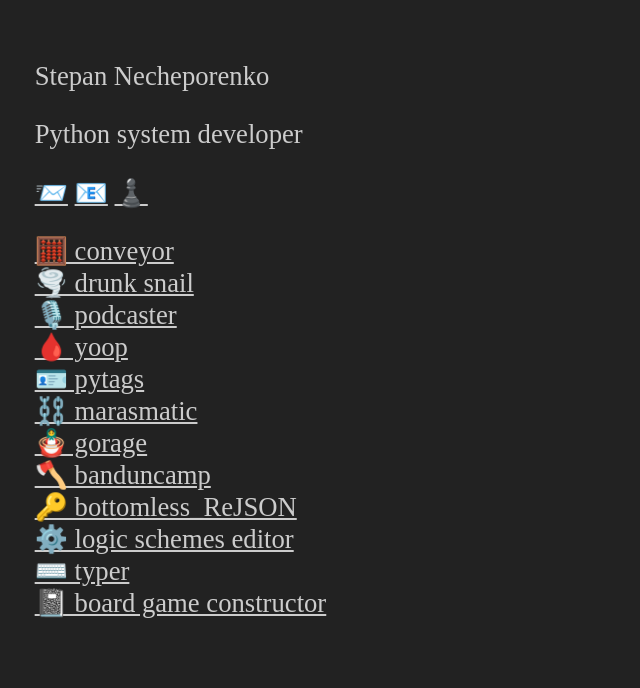
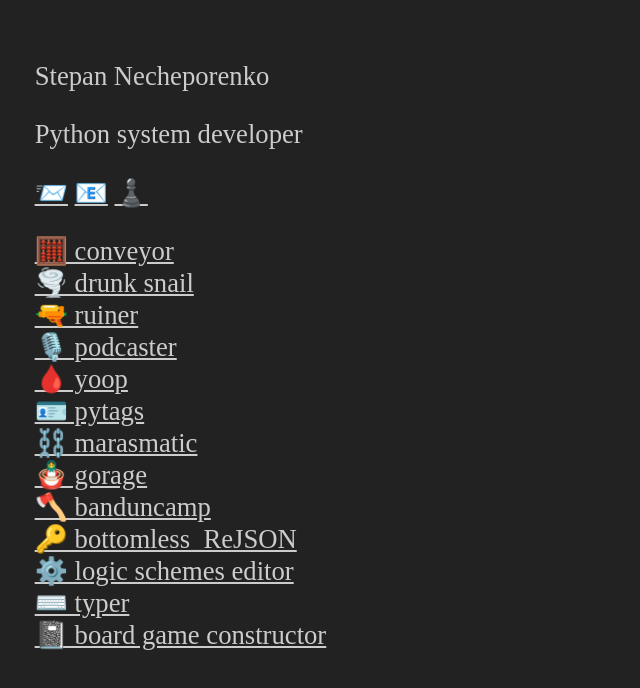
Before and after one commit to mentalblood0/card, a plain HTML site: page index.html in a window 1280 px wide. Shown: the whole page, without its empty margins (0-640 px from the left). Drawn offline with Linux system fonts and the light colour scheme.

Commit message:
Update index.html

```diff
--- a/index.html
+++ b/index.html
@@ -1 +1 @@
-<!DOCTYPEhtml><link rel="icon" href="data:,"><meta name="viewport" content="width=device-width,initial-scale=1.0"><style>body{background:#222;color:#ccc;font-size:20pt;padding:20pt}a{color:#ccc}a:hover{color:greenyellow}</style><title>mentalblood</title><p>Stepan Necheporenko<p>Python system developer<p><a href="https://t.me/mentalblood">📨</a> <a href="mailto:neceporenkostepan@gmail.com">📧</a> <a href="https://lichess.org/@/MentalBlood">♟️</a><p><a href="https://github.com/MentalBlood/conveyor">🧮 conveyor</a><br><a href="https://github.com/MentalBlood/drunk_snail">🌪️ drunk snail</a><br><a href="https://github.com/MentalBlood/podcaster">🎙️ podcaster</a><br><a href="https://github.com/MentalBlood/yoop">🩸 yoop</a><br><a href="https://github.com/MentalBlood/pytags">🪪 pytags</a><br><a href="https://github.com/MentalBlood/Marasmatic">⛓️ marasmatic</a><br><a href="https://github.com/MentalBlood/gorage">🪆 gorage</a><br><a href="https://github.com/MentalBlood/banduncamp">🪓 banduncamp</a><br><a href="https://github.com/MentalBlood/bottomless_ReJSON">🔑 bottomless_ReJSON</a><br><a href="https://github.com/MentalBlood/logic_schemes_editor">⚙️ logic schemes editor</a><br><a href="https://github.com/MentalBlood/typer">⌨️ typer</a><br><a href="https://github.com/MentalBlood/board_game_constructor">📓 board game constructor</a>
+<!DOCTYPEhtml><link rel="icon" href="data:,"><meta name="viewport" content="width=device-width,initial-scale=1.0"><style>body{background:#222;color:#ccc;font-size:20pt;padding:20pt}a{color:#ccc}a:hover{color:greenyellow}</style><title>mentalblood</title><p>Stepan Necheporenko<p>Python system developer<p><a href="https://t.me/mentalblood">📨</a> <a href="mailto:neceporenkostepan@gmail.com">📧</a> <a href="https://lichess.org/@/MentalBlood">♟️</a><p><a href="https://github.com/MentalBlood/conveyor">🧮 conveyor</a><br><a href="https://github.com/MentalBlood/drunk_snail">🌪️ drunk snail</a><br><a href="https://github.com/MentalBlood/ruiner">🔫 ruiner</a><br><a href="https://github.com/MentalBlood/podcaster">🎙️ podcaster</a><br><a href="https://github.com/MentalBlood/yoop">🩸 yoop</a><br><a href="https://github.com/MentalBlood/pytags">🪪 pytags</a><br><a href="https://github.com/MentalBlood/Marasmatic">⛓️ marasmatic</a><br><a href="https://github.com/MentalBlood/gorage">🪆 gorage</a><br><a href="https://github.com/MentalBlood/banduncamp">🪓 banduncamp</a><br><a href="https://github.com/MentalBlood/bottomless_ReJSON">🔑 bottomless_ReJSON</a><br><a href="https://github.com/MentalBlood/logic_schemes_editor">⚙️ logic schemes editor</a><br><a href="https://github.com/MentalBlood/typer">⌨️ typer</a><br><a href="https://github.com/MentalBlood/board_game_constructor">📓 board game constructor</a>
```
